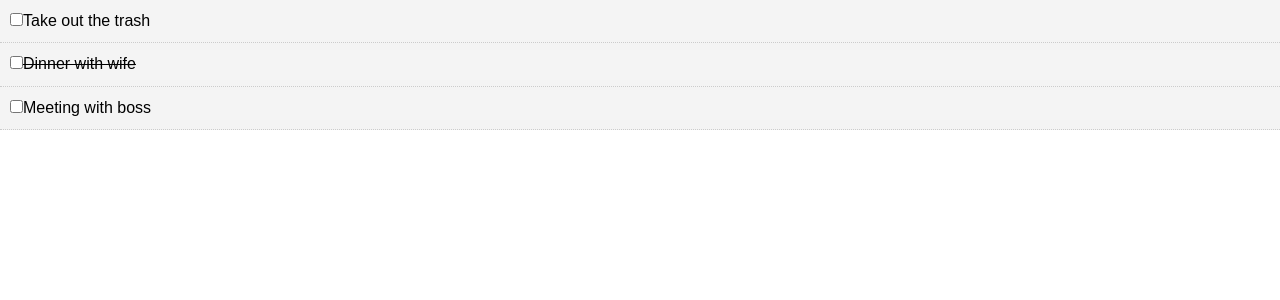
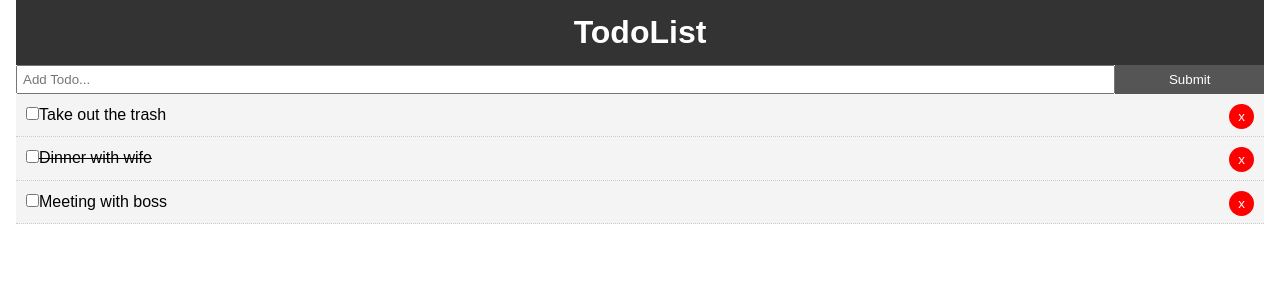
Before and after one commit to MbuguaCaleb/ReactJS-Fundamentals, a React (Create React App) app in the folder todolist/: page / in a window 1280 px wide. Shown: the top 300 px of the page. Built offline with nearby package versions, Linux system fonts and the light colour scheme.

Commit message:
react-delete-todo-via-state-props

```diff
--- a/todolist/src/App.css
+++ b/todolist/src/App.css
@@ -15,3 +15,23 @@
   color: #333;
   text-decoration: none;
 }
+
+.container{
+
+  padding: 0 1rem;
+}
+
+.btn{
+
+  display: inline-block;
+  border: none;
+  background: #555;
+  color:#fff;
+  padding :7px 20px;
+  cursor: pointer;
+}
+
+.btn:hover{
+
+  background: #666;
+}
--- a/todolist/src/App.js
+++ b/todolist/src/App.js
@@ -1,5 +1,7 @@
 import React, {Component} from 'react';
+import Header from './components/layouts/Header'
 import Todos from './components/Todos'
+import AddTodo from './components/AddTodo'
 import './App.css';
 
 class App extends Component {
@@ -49,17 +51,40 @@
       })
     });
   }
+
+
+  //Delete Todo
+
+  delTodo =(id)=>{
+
+
+    this.setState({
+      todos:[
+
+        ...this.state.todos.filter(todo =>todo.id
+          !== id)
+      ]
+    });
+
+  }
   render(){
 
     return (
 
  <div className="App">
 
-    {/* adds properties to the todo component from the states */}
+<div className="container">
+   {/* adds properties to the todo component from the states */}
+   <Header />
+    <AddTodo/>
+
     <Todos todos ={ this.state.todos} markComplete ={this.markComplete}
+
+    delTodo ={this.delTodo}
 
     />
 
+</div>
  </div>
     );
 
--- /dev/null
+++ b/todolist/src/components/AddTodo.js
@@ -0,0 +1,33 @@
+import React, { Component } from 'react'
+
+export class AddTodo extends Component {
+
+//for fields should be fields in your state
+    state ={
+
+        'title':''
+    }
+    render() {
+        return (
+           <form style ={{display:'flex'}}>
+               <input
+               type="text"
+               name="title"
+               placeholder="Add Todo..."
+               style ={{'flex':'10', padding:'5px'}}
+               value ={this.state.title}
+               />
+
+
+<input
+type="submit"
+value="Submit"
+className ="btn"
+style={{flex:'1'}}
+/>
+           </form>
+        )
+    }
+}
+
+export default AddTodo
--- a/todolist/src/components/TodoItem.js
+++ b/todolist/src/components/TodoItem.js
@@ -13,25 +13,6 @@
             textDecoration:this.props.todo.completed ?
             'line-through':'none'
         }
-        /*
-        if(this.props.todo.completed){
-            return {
-
-                textDecoration : 'line-through'
-
-            }
-        }
-            else{
-
-      return{
-
-          textDecoration:'none'
-
-}
-
-            }
-
-            */
         }
 
     render() {
@@ -44,6 +25,8 @@
                <input type="checkbox" onChange ={this.props.markComplete.bind(this,id)
             }/>{''}
                {title}
+
+               <button onClick={this.props.delTodo.bind(this, id)}style={btnStyle}>x</button>
                </p>
 
 
@@ -62,4 +45,17 @@
   }
 
 
+const btnStyle ={
+
+    background:'#ff0000',
+    color:'#fff',
+    border:'none',
+    padding:'5px 9px',
+    borderRadius:'50%',
+    cursor:'pointer',
+    float:'right'
+
+
+}
+
 export default TodoItem
--- a/todolist/src/components/Todos.js
+++ b/todolist/src/components/Todos.js
@@ -11,8 +11,7 @@
 
        /* passing a todo property which is a single element looped through */
       <TodoItem key ={todo.id} todo ={todo} markComplete ={
-        this.props.markComplete
-      }/>
+        this.props.markComplete } delTodo ={this.props.delTodo}/>
   ));
   }
 
--- /dev/null
+++ b/todolist/src/components/layouts/Header.js
@@ -0,0 +1,25 @@
+//functional based  react component
+
+import React from 'react';
+
+
+function Header(){
+
+    return (
+        <header style={headerStyle}>
+            <h1>TodoList</h1>
+        </header>
+    )
+}
+
+const headerStyle ={
+
+    background:'#333',
+    color:'#fff',
+    textAlign:'center',
+    padding:'10px'
+
+}
+
+
+export default Header;
```
Also changed, not shown: 1 other file (tests, documents, lock files or other folders).
